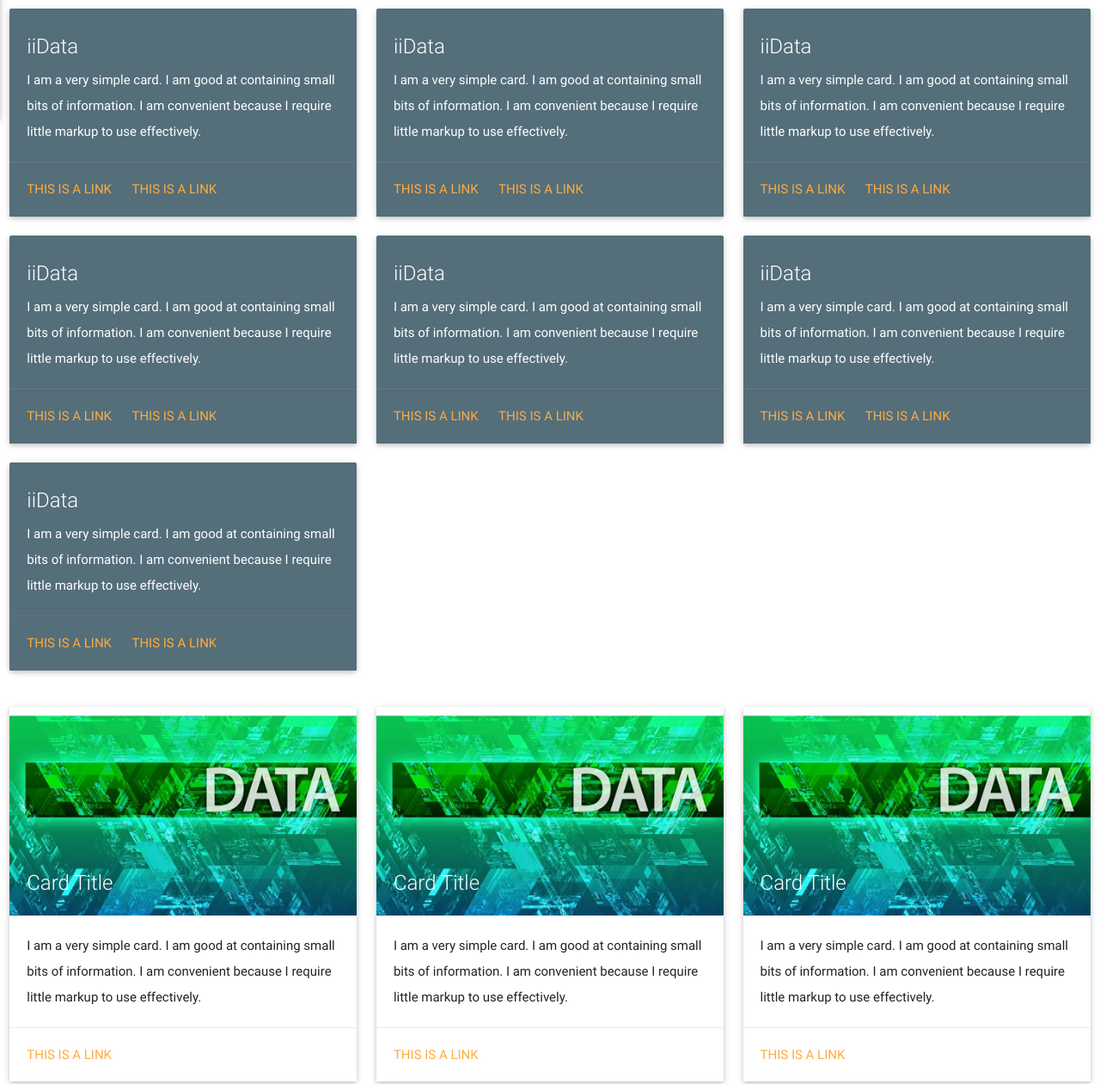
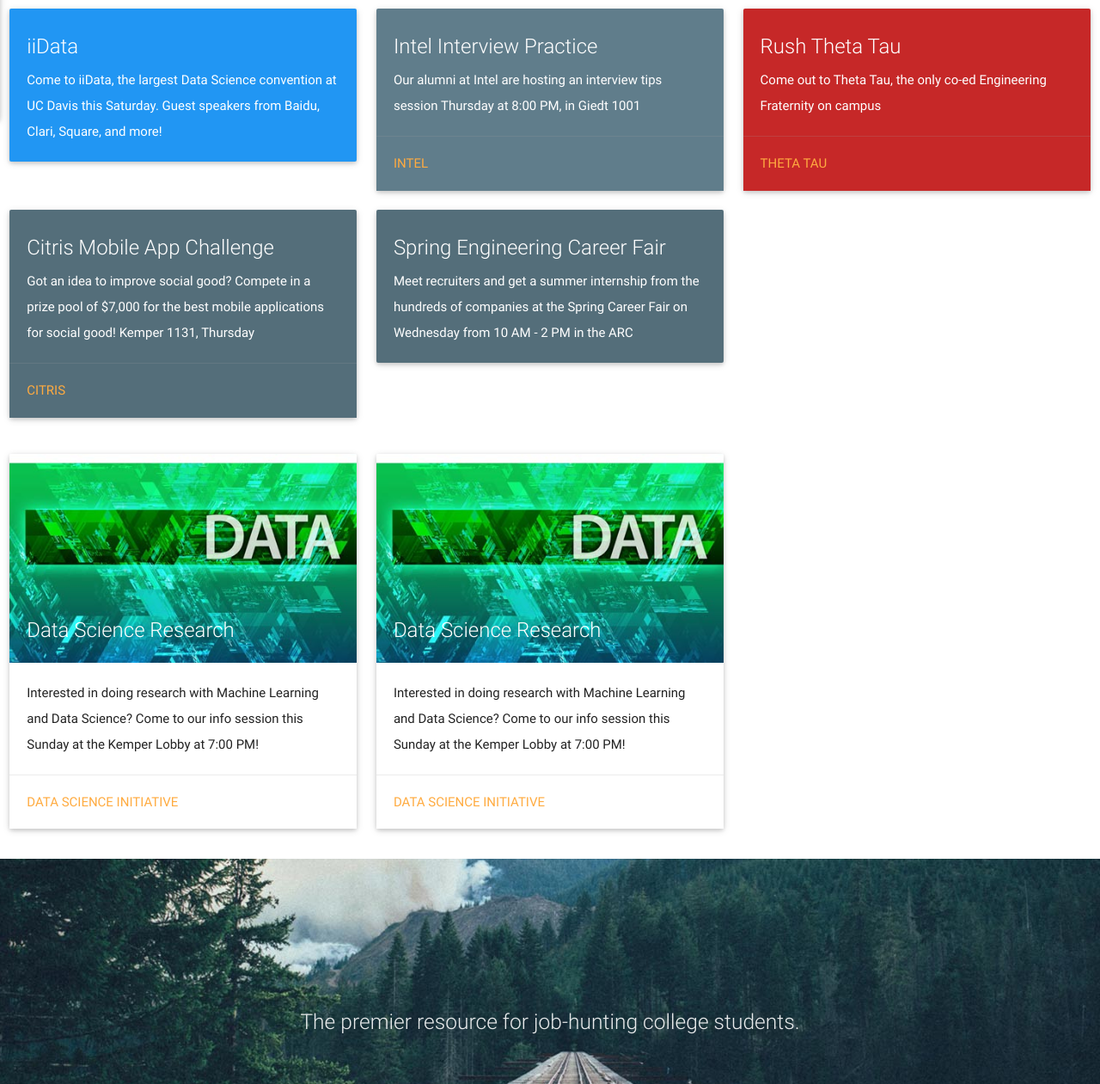
Before and after one commit to YangVincent/Citris-Presentation, a plain HTML site: page index.html in a window 1280 px wide. Shown: the part 721-1982 px from the top of the page at 86% size. Drawn offline with nearby package versions, Linux system fonts and the light colour scheme.

Commit message:
fixed up site

```diff
--- a/index.html
+++ b/index.html
@@ -3,7 +3,7 @@
     <head>
         <meta http-equiv="Content-Type" content="text/html; charset=UTF-8"/>
         <meta name="viewport" content="width=device-width, initial-scale=1, maximum-scale=1.0, user-scalable=no"/>
-		<title>Eventer</title>
+        <title>Eventr</title>
 
         <!-- CSS  -->
         <link href="https://fonts.googleapis.com/icon?family=Material+Icons" rel="stylesheet">
@@ -13,7 +13,7 @@
     <body>
         <nav class="white" role="navigation">
             <div class="nav-wrapper container">
-				<a id="logo-container" href="#" class="brand-logo">Logo</a>
+                <a id="logo-container" href="#" class="brand-logo">Eventr</a>
                 <ul class="right hide-on-med-and-down">
                     <li><a href="#events">Events</a></li>
                 </ul>
@@ -29,7 +29,7 @@
             <div class="section no-pad-bot">
                 <div class="container">
                     <br><br>
-					<h1 class="header center teal-text text-lighten-2">Eventer</h1>
+                    <h1 class="header center teal-text text-lighten-2">Eventr</h1>
                     <div class="row center">
                         <h5 class="header col s12 light">A new resource for college students</h5>
                     </div>
@@ -76,93 +76,52 @@
 
         <div class="row" id="events">
             <div class="col s12 m4">
-				<div class="card blue-grey darken-1">
+                <div class="card blue">
                     <div class="card-content white-text">
                         <span class="card-title">iiData</span>
-						<p>I am a very simple card. I am good at containing small bits of information.
-						I am convenient because I require little markup to use effectively.</p>
+                        <p>Come to iiData, the largest Data Science convention at UC Davis this Saturday. Guest speakers from Baidu, Clari, Square, and more!</p>
+                    </div>
+                </div>
+            </div>
+            <div class="col s12 m4">
+                <div class="card blue-grey">
+                    <div class="card-content white-text">
+                        <span class="card-title">Intel Interview Practice</span>
+                        <p>Our alumni at Intel are hosting an interview tips session
+                        Thursday at 8:00 PM, in Giedt 1001</p>
                     </div>
                     <div class="card-action">
-						<a href="#">This is a link</a>
-						<a href="#">This is a link</a>
+                        <a href="http://www.intel.com/content/www/us/en/homepage.html">Intel</a>
+                    </div>
+                </div>
+            </div>
+            <div class="col s12 m4">
+                <div class="card red darken-3">
+                    <div class="card-content white-text">
+                        <span class="card-title">Rush Theta Tau</span>
+                        <p>Come out to Theta Tau, the only co-ed Engineering Fraternity on campus</p>
+                    </div>
+                    <div class="card-action">
+                        <a href="http://www.davisthetatau.com/#welcome">Theta Tau</a>
                     </div>
                 </div>
             </div>
             <div class="col s12 m4">
                 <div class="card blue-grey darken-1">
                     <div class="card-content white-text">
-						<span class="card-title">iiData</span>
-						<p>I am a very simple card. I am good at containing small bits of information.
-						I am convenient because I require little markup to use effectively.</p>
+                        <span class="card-title">Citris Mobile App Challenge</span>
+                        <p>Got an idea to improve social good? Compete in a prize pool of $7,000 for the best mobile applications for social good! Kemper 1131, Thursday</p>
                     </div>
                     <div class="card-action">
-						<a href="#">This is a link</a>
-						<a href="#">This is a link</a>
+                        <a href="http://citris-uc.org">Citris</a>
                     </div>
                 </div>
             </div>
             <div class="col s12 m4">
                 <div class="card blue-grey darken-1">
                     <div class="card-content white-text">
-						<span class="card-title">iiData</span>
-						<p>I am a very simple card. I am good at containing small bits of information.
-						I am convenient because I require little markup to use effectively.</p>
-					</div>
-					<div class="card-action">
-						<a href="#">This is a link</a>
-						<a href="#">This is a link</a>
-					</div>
-				</div>
-			</div>
-			<div class="col s12 m4">
-				<div class="card blue-grey darken-1">
-					<div class="card-content white-text">
-						<span class="card-title">iiData</span>
-						<p>I am a very simple card. I am good at containing small bits of information.
-						I am convenient because I require little markup to use effectively.</p>
-					</div>
-					<div class="card-action">
-						<a href="#">This is a link</a>
-						<a href="#">This is a link</a>
-					</div>
-				</div>
-			</div>
-			<div class="col s12 m4">
-				<div class="card blue-grey darken-1">
-					<div class="card-content white-text">
-						<span class="card-title">iiData</span>
-						<p>I am a very simple card. I am good at containing small bits of information.
-						I am convenient because I require little markup to use effectively.</p>
-					</div>
-					<div class="card-action">
-						<a href="#">This is a link</a>
-						<a href="#">This is a link</a>
-					</div>
-				</div>
-			</div>
-			<div class="col s12 m4">
-				<div class="card blue-grey darken-1">
-					<div class="card-content white-text">
-						<span class="card-title">iiData</span>
-						<p>I am a very simple card. I am good at containing small bits of information.
-						I am convenient because I require little markup to use effectively.</p>
-					</div>
-					<div class="card-action">
-						<a href="#">This is a link</a>
-						<a href="#">This is a link</a>
-					</div>
-				</div>
-			</div>
-			<div class="col s12 m4">
-				<div class="card blue-grey darken-1">
-					<div class="card-content white-text">
-						<span class="card-title">iiData</span>
-						<p>I am a very simple card. I am good at containing small bits of information.
-						I am convenient because I require little markup to use effectively.</p>
-					</div>
-					<div class="card-action">
-						<a href="#">This is a link</a>
-						<a href="#">This is a link</a>
+                        <span class="card-title">Spring Engineering Career Fair</span>
+                        <p>Meet recruiters and get a summer internship from the hundreds of companies at the Spring Career Fair on Wednesday from 10 AM - 2 PM in the ARC</p>
                     </div>
                 </div>
             </div>
@@ -174,14 +133,13 @@
                 <div class="card">
                     <div class="card-image">
                         <img src="images/data.jpg">
-              <span class="card-title">Card Title</span>
+                        <span class="card-title">Data Science Research</span>
                     </div>
                     <div class="card-content">
-              <p>I am a very simple card. I am good at containing small bits of information.
-              I am convenient because I require little markup to use effectively.</p>
+                        <p>Interested in doing research with Machine Learning and Data Science? Come to our info session this Sunday at the Kemper Lobby at 7:00 PM!</p>
                     </div>
                     <div class="card-action">
-              <a href="#">This is a link</a>
+                        <a href="http://datascience.ucdavis.edu">Data Science Initiative</a>
                     </div>
                 </div>
             </div>
@@ -189,58 +147,18 @@
                 <div class="card">
                     <div class="card-image">
                         <img src="images/data.jpg">
-              <span class="card-title">Card Title</span>
+                        <span class="card-title">Data Science Research</span>
                     </div>
                     <div class="card-content">
-              <p>I am a very simple card. I am good at containing small bits of information.
-              I am convenient because I require little markup to use effectively.</p>
+                        <p>Interested in doing research with Machine Learning and Data Science? Come to our info session this Sunday at the Kemper Lobby at 7:00 PM!</p>
                     </div>
                     <div class="card-action">
-              <a href="#">This is a link</a>
-            </div>
-          </div>
-        </div>
-        <div class="col s12 m4">
-          <div class="card">
-            <div class="card-image">
-              <img src="images/data.jpg">
-              <span class="card-title">Card Title</span>
-            </div>
-            <div class="card-content">
-              <p>I am a very simple card. I am good at containing small bits of information.
-              I am convenient because I require little markup to use effectively.</p>
-            </div>
-            <div class="card-action">
-              <a href="#">This is a link</a>
+                        <a href="http://datascience.ucdavis.edu">Data Science Initiative</a>
                     </div>
                 </div>
             </div>
         </div>
 
-		<div class="parallax-container valign-wrapper">
-			<div class="section no-pad-bot">
-				<div class="container">
-					<div class="row center">
-						<h5 class="header col s12 light">Built by college students. For college students.</h5>
-					</div>
-				</div>
-			</div>
-			<div class="parallax"><img src="background2.jpg" alt="Unsplashed background img 2"></div>
-		</div>
-
-		<div class="container">
-			<div class="section">
-
-				<div class="row">
-					<div class="col s12 center">
-						<h3><i class="mdi-content-send brown-text"></i></h3>
-						<h4>Contact Us</h4>
-						<p class="left-align light">We are always looking for more sources and feedback! Feel free to email us at email@eventer.com to give us suggestions on what we could improve on, or to give any feedback at all!</p>
-					</div>
-				</div>
-
-			</div>
-		</div>
 
 
         <div class="parallax-container valign-wrapper">
@@ -264,28 +182,19 @@
 
                     </div>
                     <div class="col l3 s12">
-						<h5 class="white-text">Settings</h5>
-						<ul>
-							<li><a class="white-text" href="#!">Link 1</a></li>
-							<li><a class="white-text" href="#!">Link 2</a></li>
-							<li><a class="white-text" href="#!">Link 3</a></li>
-							<li><a class="white-text" href="#!">Link 4</a></li>
-						</ul>
-					</div>
-					<div class="col l3 s12">
                         <h5 class="white-text">Connect</h5>
                         <ul>
-							<li><a class="white-text" href="#!">Link 1</a></li>
-							<li><a class="white-text" href="#!">Link 2</a></li>
-							<li><a class="white-text" href="#!">Link 3</a></li>
-							<li><a class="white-text" href="#!">Link 4</a></li>
+                            <li><a class="white-text" href="#!">Facebook</a></li>
+                            <li><a class="white-text" href="#!">Subscribe</a></li>
+                            <li><a class="white-text" href="#!">Instagram</a></li>
+                            <li><a class="white-text" href="#!">Email</a></li>
                         </ul>
                     </div>
                 </div>
             </div>
             <div class="footer-copyright">
                 <div class="container">
-					Made by <a class="brown-text text-lighten-3" href="#">Eventer</a>
+                    Made by <a class="brown-text text-lighten-3" href="#">Eventr</a>
                 </div>
             </div>
         </footer>
```
Lines whose indentation alone changed are shown as unchanged.
